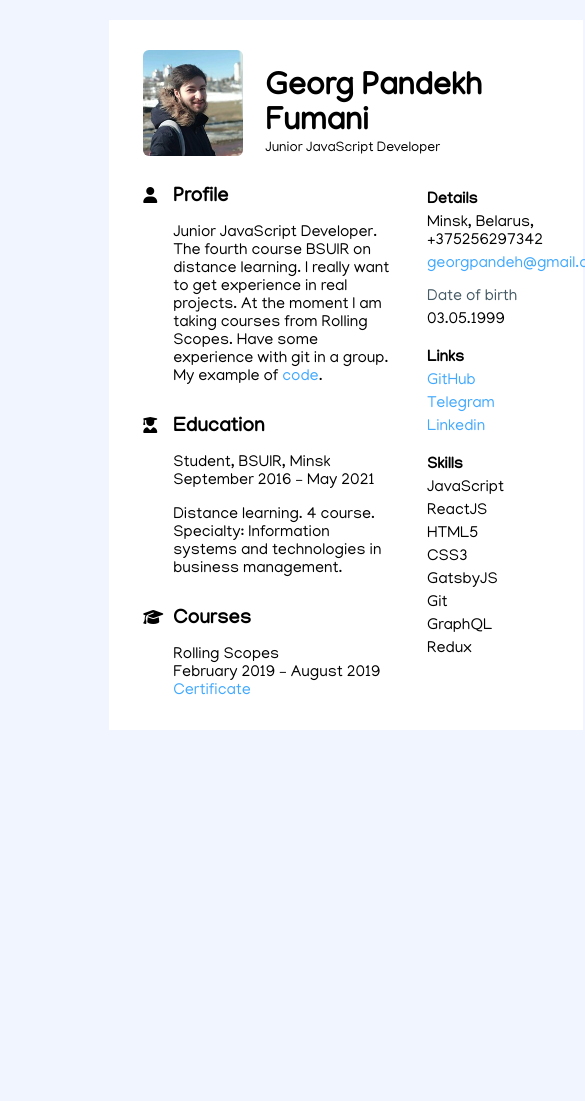
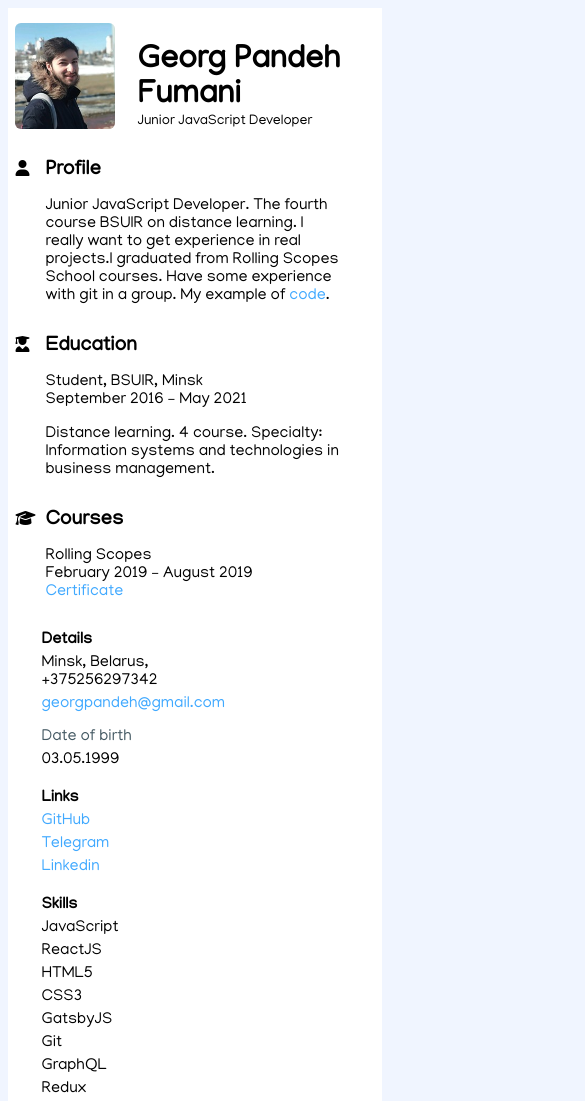
Before and after one commit to GeorgPandeh/CV, a plain HTML site: page index.html in a window 390 px wide. Shown: the top 1101 px of the page, 585 px wide, since content can reach past the window. Before the commit the page ends 844 px from the top, so only its background shows below. Drawn offline with Linux system fonts and the light colour scheme.

Commit message:
feat: add responsive

```diff
--- a/index.html
+++ b/index.html
@@ -17,7 +17,7 @@
       <div class="personal-container">
         <div class="image"></div>
         <div class="personal-info">
-          <h1 class="name">Georg Pandekh Fumani</h1>
+          <h1 class="name">Georg Pandeh Fumani</h1>
           <div class="position">Junior JavaScript Developer</div>
         </div>
       </div>
@@ -27,8 +27,8 @@
           <div>Profile</div>
           <p>
             Junior JavaScript Developer. The fourth course BSUIR on distance
-            learning. I really want to get experience in real projects. At the
-            moment I am taking courses from Rolling Scopes. Have some experience
+            learning. I really want to get experience in real projects.I
+            graduated from Rolling Scopes School courses. Have some experience
             with git in a group. My example of
             <a
               class="code_example"
--- a/style.css
+++ b/style.css
@@ -1,6 +1,22 @@
+@media (max-width: 768px) {
+  .container {
+    margin: 0 !important;
+    padding: 15px 2% !important;
+  }
+}
+
+@media (max-width: 600px) {
+  .useful-info {
+    display: block !important;
+    padding-left: 26px;
+  }
+  .profile {
+    width: 100% !important;
+  }
+}
+
 body {
   background-color: #f0f5ff;
-  min-width: 676px;
   font-family: 'Manjari', sans-serif;
 }
 
```
